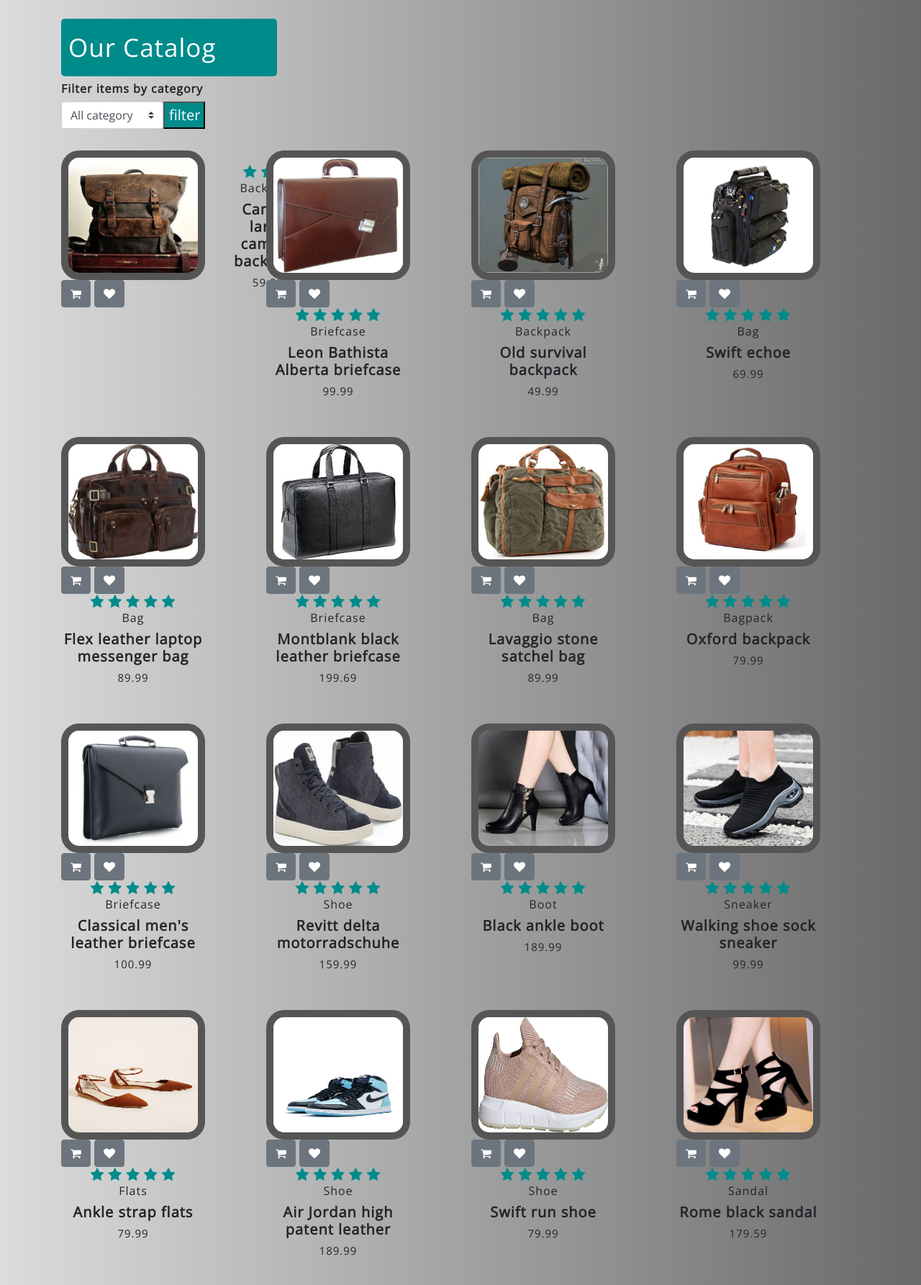
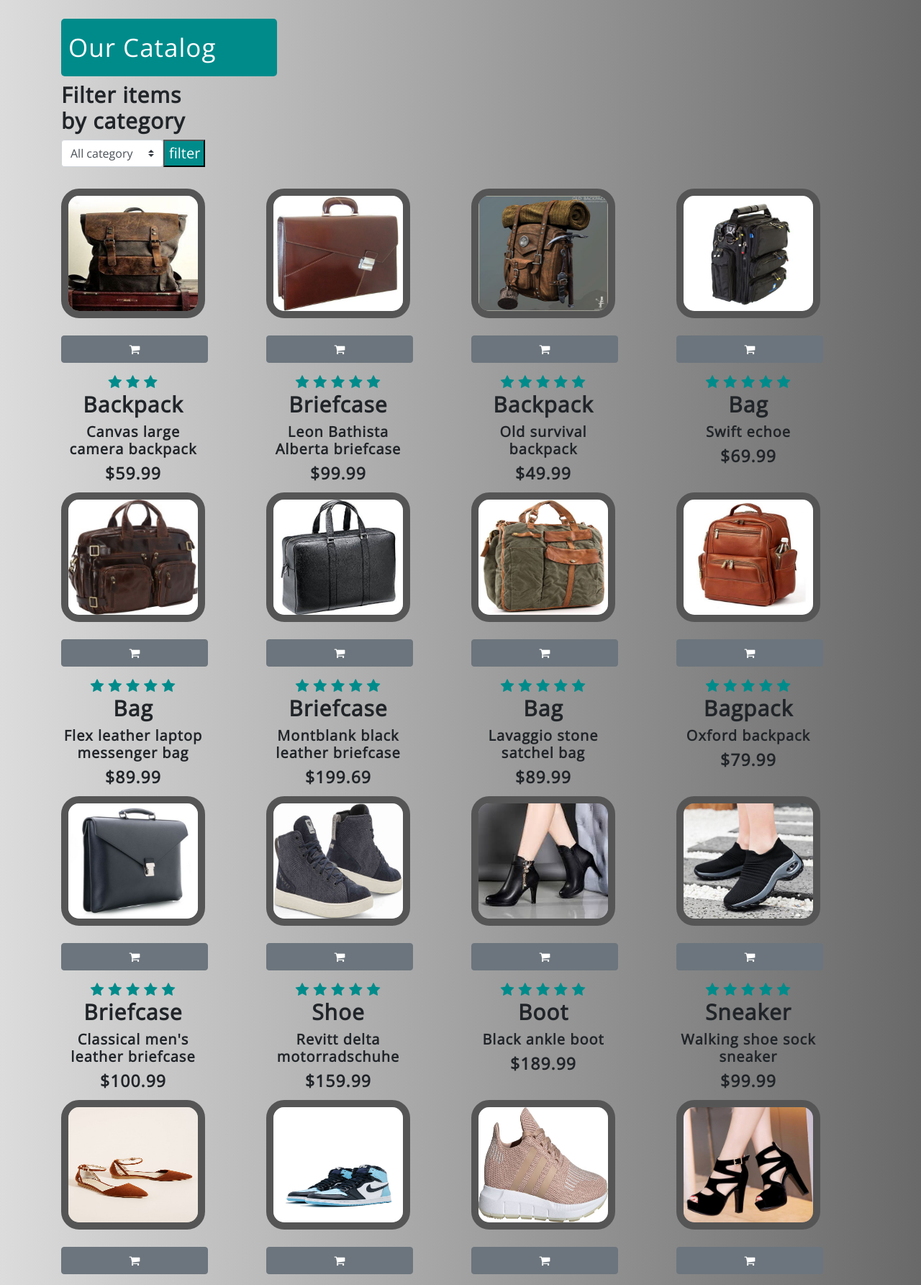
Before and after one commit to scasey18/SmartShop, a Flask app: page /store in a window 1280 px wide. Shown: the part 96-1881 px from the top of the page at 72% size. Run offline with Flask 2, Linux system fonts and the light colour scheme; data comes from the database, SQL or seed files in the repository; both versions use the stored data as it was after the commit; some libraries are stand-ins or nearby versions.

Commit message:
final changes to project

```diff
--- a/server.py
+++ b/server.py
@@ -3,6 +3,10 @@
 
 from flask_wtf import FlaskForm
 from wtforms import StringField, SubmitField,  SelectField
+
+from email.mime.multipart import MIMEMultipart
+from email.mime.text import MIMEText
+import smtplib
 
 from dbtools import *
 from tables import *
@@ -79,7 +83,6 @@
 def signup_thankyou():
 	return render_template('signup_thankyou.html')
 
-
 @app.route('/signup', methods=['GET', 'POST'])
 def signup():
 	if current_user.is_authenticated:
@@ -98,7 +101,6 @@
 		return render_template('signup.html', error=error)
 	return render_template('signup.html')
 
-
 @app.route('/checkout', methods=['GET', 'POST'])
 def checkout():
 	if current_user.is_authenticated:
@@ -109,6 +111,20 @@
 				current_user.defAdr = adr.adrID
 				db.session.commit()
 			checkoutCart(current_user.get_id(), adr.adrID)
+			sender = 'shopsmartcs421@gmail.com'
+			customer_email = User.query.get(current_user.get_id()).emailAdr
+			customer_name = User.query.get(current_user.get_id()).fName
+			customer_address = Address.query.get(adr.adrID).street
+			msg = MIMEMultipart()
+			msg['From'] = sender
+			msg['To'] = customer_email
+			msg['Subject'] = 'Order Confirmation'
+			body = "Hi {0}! Thank you for your purchase.\nGood news! Your order was successfully placed! Your order will ship to {1}.\nThank you for Shopping with us and please come back again!".format(customer_name, customer_address)
+			msg.attach(MIMEText(body, 'html'))
+			server = smtplib.SMTP('smtp.gmail.com', 587)
+			server.starttls()
+			server.login(sender, "Sh0pSm@rT")
+			server.sendmail(sender, customer_email, msg.as_string())
 			return redirect(url_for('sales_thankyou'))
 		cart = getCart(current_user.get_id())
 		return render_template('checkout.html', user=current_user, adr=getAddress(current_user.defAdr), cart=len(cart), content = getCartContents(cart))
--- a/templates/contact.html
+++ b/templates/contact.html
@@ -54,7 +54,10 @@
         <p style="text-align: center"><b>Questions</b> or <b>Inquirires?</b>
 
         </p>
-        <p class="cfont">Feel free to reach us at <b>shopsmart123@gmail.com</b></p>
+        <p class="cfont">Feel free to reach us at: </p>
+        <p></p>
+        <a href=mailto:shopsmartcs421@gmail.com>shopsmartcs421@gmail.com</a>
+            <p></p>
         <p class="cfont">to get in touch with our support team.</p>
         <p class="cfont"><em>(Support agents available 24/7, 7 days a week!)</em></p>
     </h4>
--- a/templates/store.html
+++ b/templates/store.html
@@ -52,10 +52,8 @@
 
     .container {
         width: 100%;
-        /* height: 100%; */
         margin-top: 2%;
         letter-spacing: 1px;
-        min-height: 100vh
     }
     /*End Filter Button Styles*/
 
@@ -64,8 +62,10 @@
         width: 100%;
         height: 100vh;
         background-size: 100%;
+    }
 
-
+    .container h6 {
+        font-size: 30px;
     }
 
     .container h2 {
@@ -112,8 +112,9 @@
     }
 
     .product-bottom h5 {
-        font-size: 15px;
+        font-size: 23px;
         padding-bottom: 10px;
+
     }
 
     .product-top:hover {
@@ -125,7 +126,12 @@
         font-size: 20px;
     }
 
-    form {
+    .purchasebutt {
+  width: 80%;
+
+}
+
+    .filtercss  {
       display: flex;
       align-items: center;
     }
@@ -147,8 +153,8 @@
 <div class="container">
     <h2>Our Catalog</h2>
     <div class="filterButton">
-        <h6><b>Filter items by category</b></h6>
-        <form action='{{ request.path }}' method="GET">
+        <h6 class = "filtertitle"><b>Filter items by category</b></h6>
+        <form class = "filtercss" action='{{ request.path }}' method="GET">
         <select class="custom-select d-block w-100"   name = "myitems" >
             <option value="All">All category</option>
             <option value="Backpack">Backpack</option>
@@ -172,6 +178,7 @@
     </div>
 
     <script>
+         /* Script for the filter dropdown */
         function filterFunction() {
             document.getElementById("myFilter").classList.toggle("show");
         }
@@ -210,17 +217,20 @@
                     <div class="product-top">
                         <div class="overlay">
                            <a href="{{ url_for('product',  prodID=prod.prodID) }}"><img class="productImage" src="static/stocks/{{prod.prodID}}.jpg"></a>
-                             <button type="button" class="btn btn-secondary" title="Add to Cart" onclick="addCart({{prod.prodID}})"><i class ="fa fa-shopping-cart"></i></button>
-                            <button type="button" class="btn btn-secondary" title="Drop a Rating!"><i class="fa fa-heart"></i></button>
+                           <br>
+                           <br>
+                             <button type="button" class="btn btn-secondary purchasebutt" title="Add to Cart" onclick="addCart({{prod.prodID}})"><i class ="fa fa-shopping-cart"></i></button>
+
                     </div>
                 </div>
                 <div class="product-bottom text-center">
+                    <p></p>
                 {% for _ in range(0,prod.rating|int) %}
                     <i class="fa fa-star"></i>
                 {% endfor %}
-                <h6>{{prod.name}}</h6>
+                <h6><b>{{prod.name}}</b></h6>
                 <h3>{{prod.desc}}</h3>
-                <h5>{{prod.price}}</h5>
+                <h5><b>${{prod.price}}</b></h5>
             </div>
         </div>
     {% endfor %}
```
Also changed, not shown: templates/product.html (+15 -9 lines), sample.db. Lines whose indentation alone changed are shown as unchanged.
